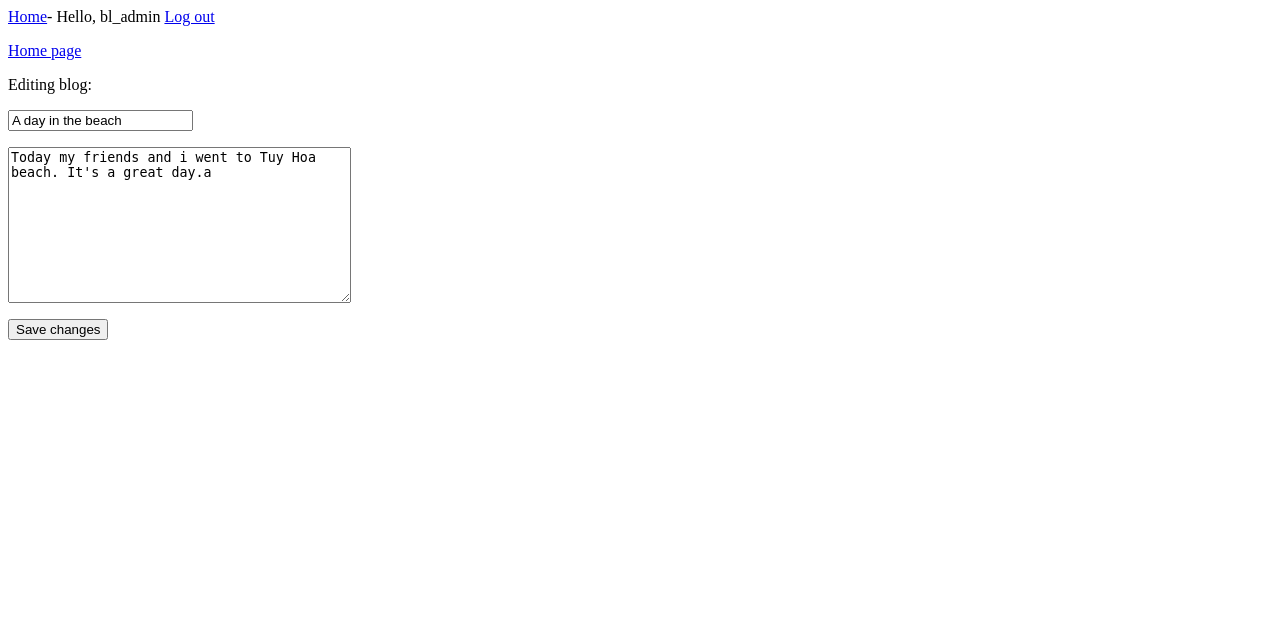
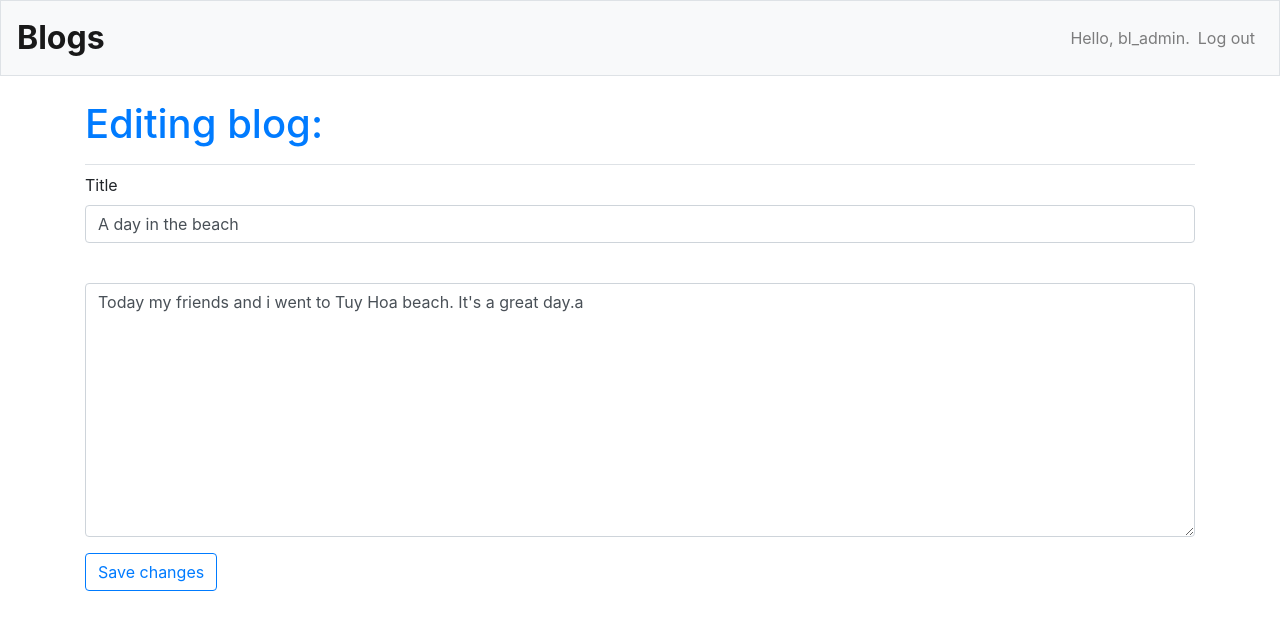
Before and after one commit to Mming-Chien/blog, a Django app: page /edit_blog/1/ in a window 1280 px wide. Shown: the top 630 px of the page. Run offline with Django 4.2, Linux system fonts and the light colour scheme; a user stored in the database is signed in; data comes from the database, SQL or seed files in the repository; both versions use the stored data as it was after the commit; some libraries are stand-ins or nearby versions.

Commit message:
Style blog using bootstrap4
Style navigation bar, home , add blog, edit blog, log in, register pages

```diff
--- a/blog/settings.py
+++ b/blog/settings.py
@@ -34,6 +34,9 @@ INSTALLED_APPS = [
     # My apps
     'blogs',
     "users",
+
+    # Third party apps
+    "bootstrap4",
 
     # Default apps
     'django.contrib.admin',
--- a/blogs/forms.py
+++ b/blogs/forms.py
@@ -6,5 +6,5 @@ class BlogForm(forms.ModelForm):
 	class Meta:
 		model = BlogPost
 		fields = ['title','text']
-		labels = {'title':'', 'text':'',}
+		labels = {'title':'Title', 'text':'',}
 		widget = {'text': forms.Textarea(attrs={'cols' : 100})}
--- a/blogs/templates/blogs/base.html
+++ b/blogs/templates/blogs/base.html
@@ -1,11 +1,56 @@
-<p>
-	<a href="{% url 'blogs:index' %}">Home</a>-
-	{% if user.is_authenticated %}
-		Hello, {{ user.username }}
-		<a href="{% url 'users:logout' %}">Log out</a>
-	{% else %}
-		<a href="{% url 'users:register' %}">Register</a>-
-		<a href="{% url 'users:login' %}">Log in</a>
-	{% endif %}
-</p>
-{% block content %}{% endblock content %}
+{% load bootstrap4 %}
+
+<!DOCTYPE html>
+<html lang="en">
+<head>
+	<meta charset="utf-8">
+	<meta name="viewport" content="width=device-width, initial-scale=1, shrink-to-fit=no">
+	<title>Blogs</title>
+
+	{% bootstrap_css %}
+	{% bootstrap_javascript jquery="full" %}
+</head>
+
+<body>
+	<nav class="navbar navbar-expand-md navbar-light bg-light mb-4 border">
+
+		<a class="navbar-brand" style="font-size:200%" href="{% url 'blogs:index' %}"><span class="font-weight-bold">Blogs</span></a>
+
+		<button class="navbar-toggler" type="button" data-toggle="collapse" data-target="#navbarCollapse" aria-controls="navbarCollapse" aria-expanded="false" aria-label="Toggle navigation"><span class="navbar-toggler-icon"></span></button>
+
+		<div class="collapse navbar-collapse" id="navbarCollapse">
+			<ul class="navbar-nav ml-auto">
+				{% if user.is_authenticated %}
+				<li class="nav-item">
+					<span class="navbar-text">Hello, {{user.username}}.</span>
+				</li>
+				<li class="nav-item">
+					<a class="nav-link" href="{% url 'users:logout' %}">Log out</a>
+				</li>
+				{% else %}
+				<li class="nav-item">
+					<a class="nav-link" href="{% url 'users:register' %}">Register</a>
+				</li>
+				<li class="nav-item">
+					<a class="nav-link" href="{% url 'users:login' %}">Log in</a>
+				</li>
+				{% endif %}
+
+			</ul>
+
+
+		</div>
+
+	</nav>
+
+	<main class="container" role="main">
+		<div class="pb-2 mb-2 border-bottom">
+			{% block page_header %}{% endblock page_header %}
+		</div>
+		<div>
+			{% block content %}{% endblock content %}
+		</div>
+	</main>
+
+</body>
+</html>
--- a/blogs/templates/blogs/edit_blog.html
+++ b/blogs/templates/blogs/edit_blog.html
@@ -1,14 +1,18 @@
 {% extends 'blogs/base.html' %}
+{% load bootstrap4 %}
+{% block page_header %}
+	<h1 class="text-primary">Editing blog:</h1>
+{% endblock page_header %}
 {% block content %}
 
-<p><a href="{% url 'blogs:index' %}">Home page</p></a>
 
-<p>Editing blog:</p>
 
-<form action="{% url 'blogs:edit_blog' blog.id %}" method="post">
+<form action="{% url 'blogs:edit_blog' blog.id %}" method="post" class="form">
 	{% csrf_token %}
-	{{ form.as_p }}
-	<button name="submit">Save changes</button>
+	{% bootstrap_form form %}
+	{% buttons %}
+	<button name="submit" class="btn btn-outline-primary">Save changes</button>
+	{% endbuttons %}
 
 
 
--- a/users/templates/registration/logged_out.html
+++ b/users/templates/registration/logged_out.html
@@ -1,4 +1,4 @@
 {% extends 'blogs/base.html' %}
 {% block content %}
-<p>You have been logged out. Thank you for visiting!</p>
+<h3 class="text-success">You have been logged out. Thank you for visiting!</h3>
 {% endblock content %}
```
Also changed, not shown: blogs/templates/blogs/index.html (+21 -14 lines), blogs/templates/blogs/new_blog.html (+9 -5 lines), users/templates/registration/login.html (+10 -4 lines), users/templates/registration/register.html (+9 -3 lines), db.sqlite3.
